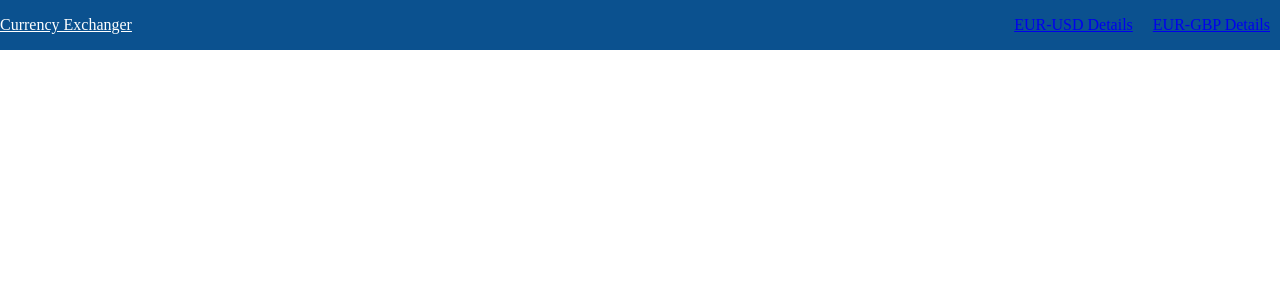
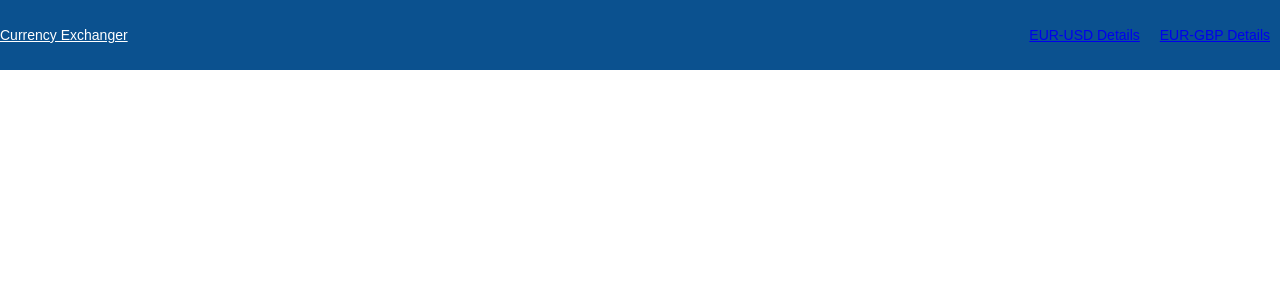
Before and after one commit to helphind/currency-exchanger, an Angular app: page / in a window 1280 px wide. Shown: the top 300 px of the page. Built offline with nearby package versions, Linux system fonts and the light colour scheme.

Commit message:
Header alignment

```diff
--- a/src/app/components/header/header.component.scss
+++ b/src/app/components/header/header.component.scss
@@ -5,6 +5,8 @@
     color: #fff;
     display: flex;
     align-items: center;
+    top: 0;
+    height: 70px;
 
     a {
         color: #fff;
--- a/src/styles.scss
+++ b/src/styles.scss
@@ -1,5 +1,8 @@
 body {
     margin: 0;
+    font-size: 14px;
+    font-family: Montserrat, sans-serif, monospace;
+    color: #000;
 }
 
 .d-flex {
@@ -9,3 +12,7 @@ body {
 .flex-right {
     margin-left: auto;
 }
+
+.container {
+    padding-top: 70px;
+}
```
